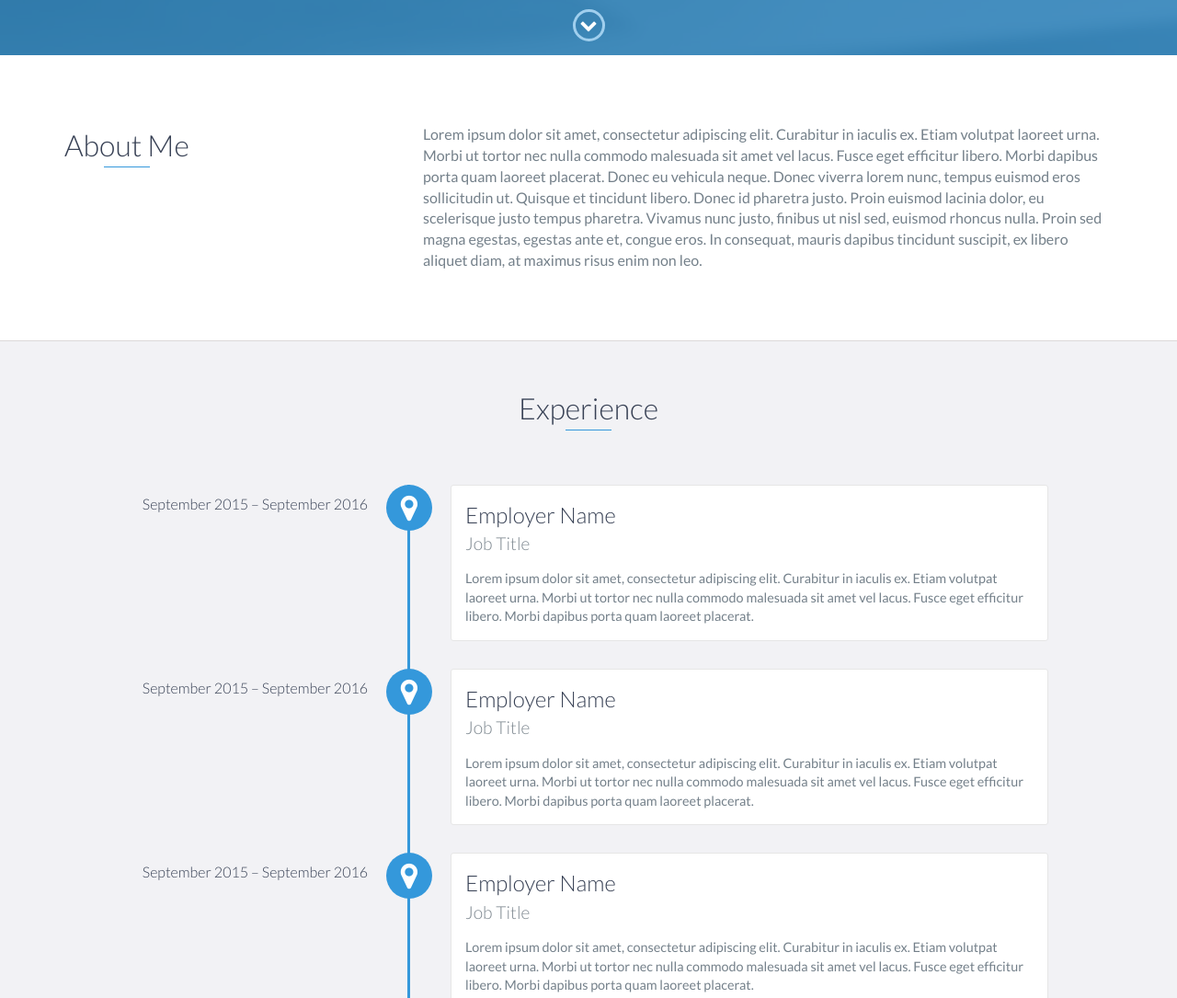
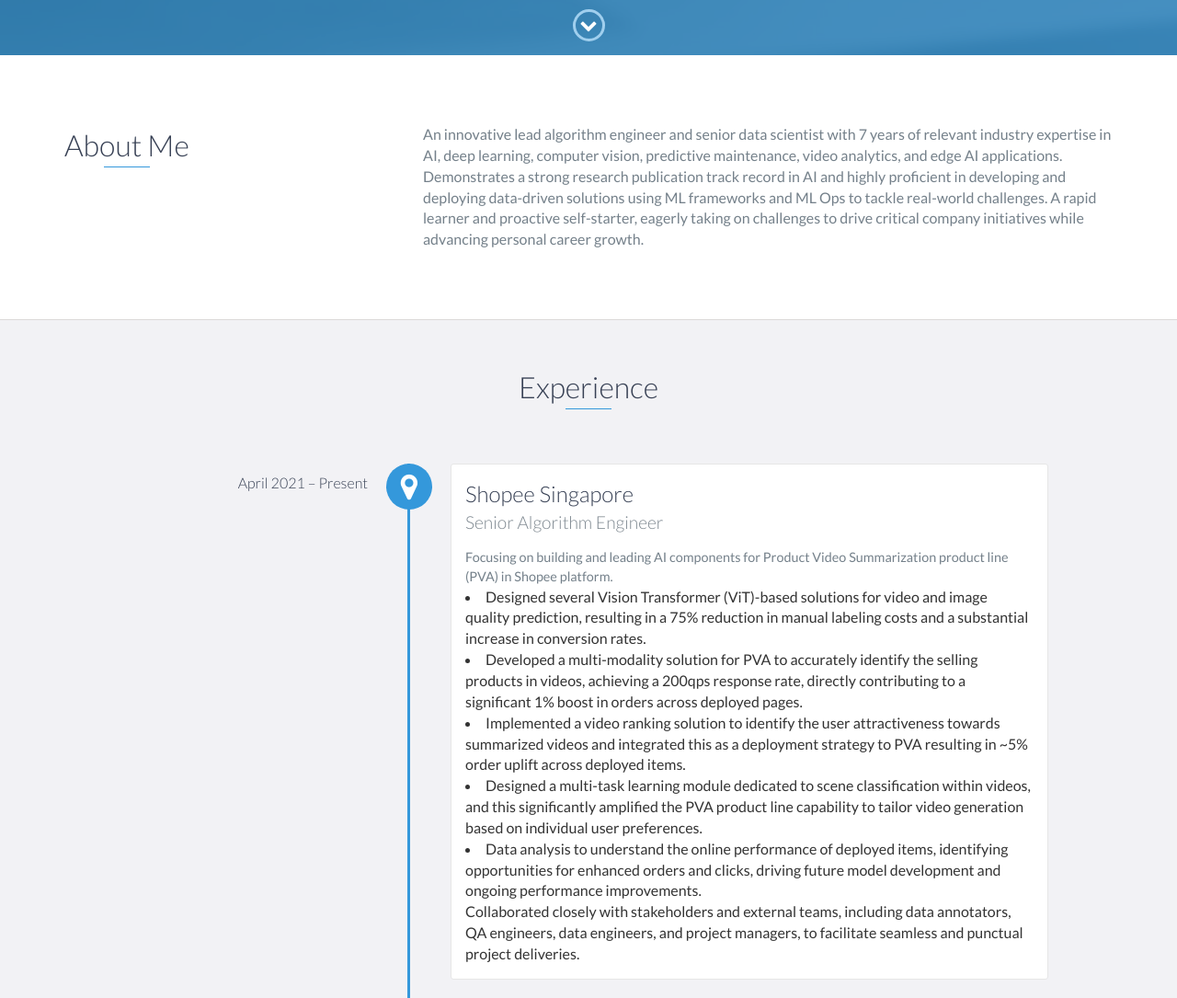
Before and after one commit to LahiruJayasinghe/LahiruJayasinghe.github.io, a website: page index.html in a window 1280 px wide. Shown: the part 740-1825 px from the top of the page at 92% size. Drawn offline with nearby package versions, Linux system fonts and the light colour scheme.

Commit message:
update experience for shopee

```diff
--- a/index.html
+++ b/index.html
@@ -5,7 +5,7 @@
     <meta charset="utf-8">
     <meta http-equiv="X-UA-Compatible" content="IE=edge">
     <meta name="viewport" content="width=device-width, initial-scale=1">
-    <title>My Portfolio</title>
+    <title>Lahiru Jayasinghe</title>
 	<link rel="shortcut icon" href="favicon.ico" type="image/x-icon">
 	<link rel="icon" href="favicon.ico" type="image/x-icon">
     <link href="https://fonts.googleapis.com/css?family=Lato:300,400,700,900" rel="stylesheet">
@@ -48,8 +48,8 @@
 
     <div id="lead">
         <div id="lead-content">
-            <h1>Ryan Fitzgerald</h1>
-            <h2>Software Engineer</h2>
+            <h1>Lahiru Jayasinghe</h1>
+            <h2>Lead Algorithm Engineer & Senior Data Scientist</h2>
             <a href="#" class="btn-rounded-white">Download Resume</a>
         </div>
         <!-- End #lead-content -->
@@ -73,9 +73,11 @@
                 </div>
                 <div class="col-md-8">
                     <p>
-                        Lorem ipsum dolor sit amet, consectetur adipiscing elit. Curabitur in iaculis ex. Etiam volutpat laoreet urna. Morbi ut tortor nec nulla commodo malesuada sit amet vel lacus. Fusce eget efficitur libero. Morbi dapibus porta quam laoreet placerat. Donec
-                        eu vehicula neque. Donec viverra lorem nunc, tempus euismod eros sollicitudin ut. Quisque et tincidunt libero. Donec id pharetra justo. Proin euismod lacinia dolor, eu scelerisque justo tempus pharetra. Vivamus nunc justo, finibus
-                        ut nisl sed, euismod rhoncus nulla. Proin sed magna egestas, egestas ante et, congue eros. In consequat, mauris dapibus tincidunt suscipit, ex libero aliquet diam, at maximus risus enim non leo.
+                        An innovative lead algorithm engineer and senior data scientist with 7 years of relevant industry expertise in AI,
+                        deep learning, computer vision, predictive maintenance, video analytics, and edge AI applications. Demonstrates
+                        a strong research publication track record in AI and highly proficient in developing and deploying data-driven
+                        solutions using ML frameworks and ML Ops to tackle real-world challenges. A rapid learner and proactive self-starter,
+                        eagerly taking on challenges to drive critical company initiatives while advancing personal career growth.
                     </p>
                 </div>
             </div>
@@ -86,12 +88,30 @@
     <div id="experience" class="background-alt">
         <h2 class="heading">Experience</h2>
         <div id="experience-timeline">
-            <div data-date="September 2015 – September 2016">
-                <h3>Employer Name</h3>
-                <h4>Job Title</h4>
+            <div data-date="April 2021 – Present">
+                <h3>Shopee Singapore</h3>
+                <h4>Senior Algorithm Engineer</h4>
                 <p>
-                    Lorem ipsum dolor sit amet, consectetur adipiscing elit. Curabitur in iaculis ex. Etiam volutpat laoreet urna. Morbi ut tortor nec nulla commodo malesuada sit amet vel lacus. Fusce eget efficitur libero. Morbi dapibus porta quam laoreet placerat.
+                    Focusing on building and leading AI components for Product Video Summarization product line (PVA) in Shopee platform.
                 </p>
+                <li>
+                    Designed several Vision Transformer (ViT)-based solutions for video and image quality prediction, resulting in a 75% reduction in manual labeling costs and a substantial increase in conversion rates.
+                </li>
+                <li>
+                    Developed a multi-modality solution for PVA to accurately identify the selling products in videos, achieving a 200qps response rate, directly contributing to a significant 1% boost in orders across deployed pages.
+                </li>
+                <li>
+                    Implemented a video ranking solution to identify the user attractiveness towards summarized videos and integrated this as a deployment strategy to PVA resulting in ~5% order uplift across deployed items.
+                </li>
+                <li>
+                    Designed a multi-task learning module dedicated to scene classification within videos, and this significantly amplified the PVA product line capability to tailor video generation based on individual user preferences.
+                </li>
+                <li>
+                    Data analysis to understand the online performance of deployed items, identifying opportunities for enhanced orders and clicks, driving future model development and ongoing performance improvements.
+                </li>
+                <l1>
+                    Collaborated closely with stakeholders and external teams, including data annotators, QA engineers, data engineers, and project managers, to facilitate seamless and punctual project deliveries.
+                </l1>
             </div>
 
             <div data-date="September 2015 – September 2016">
```
